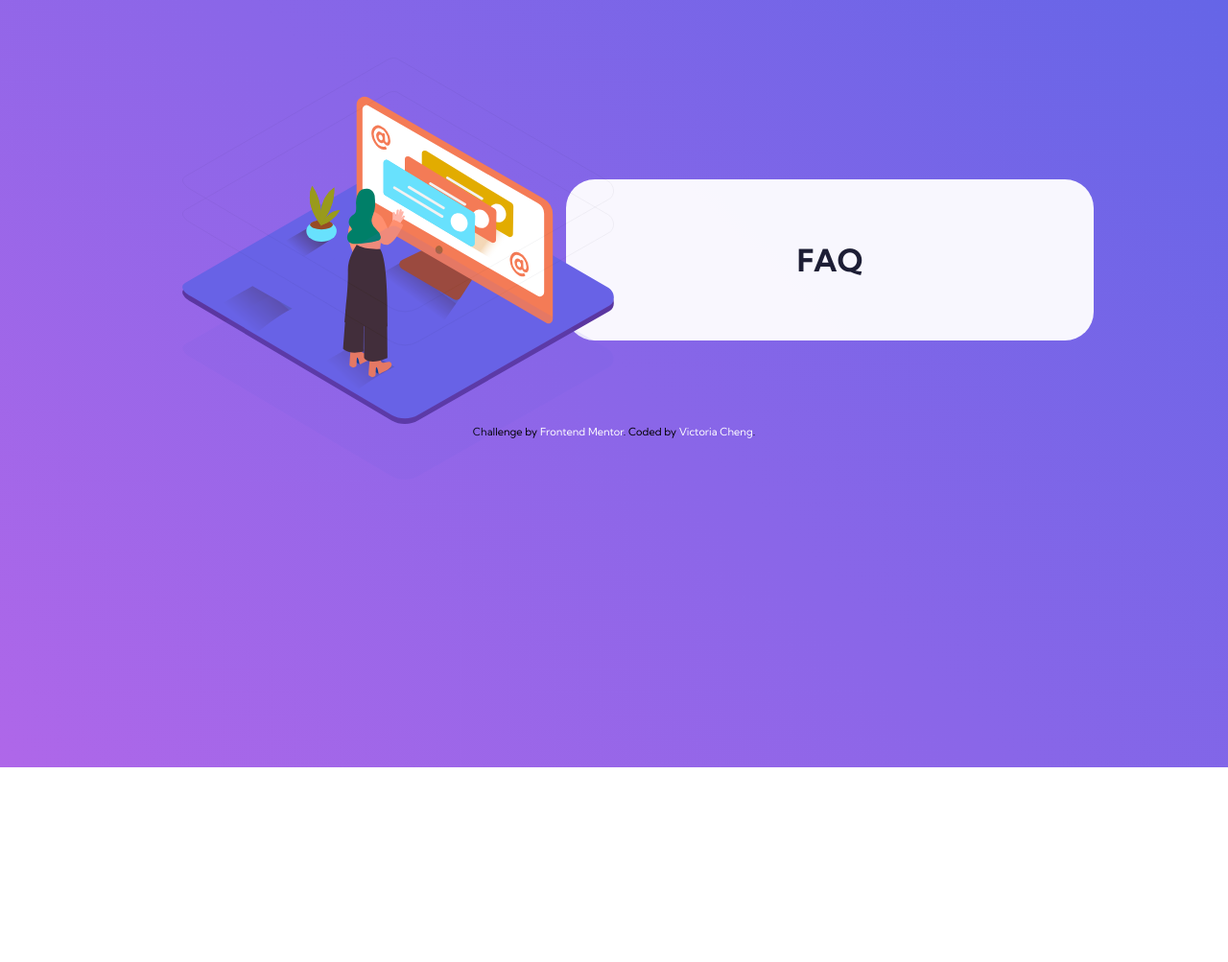
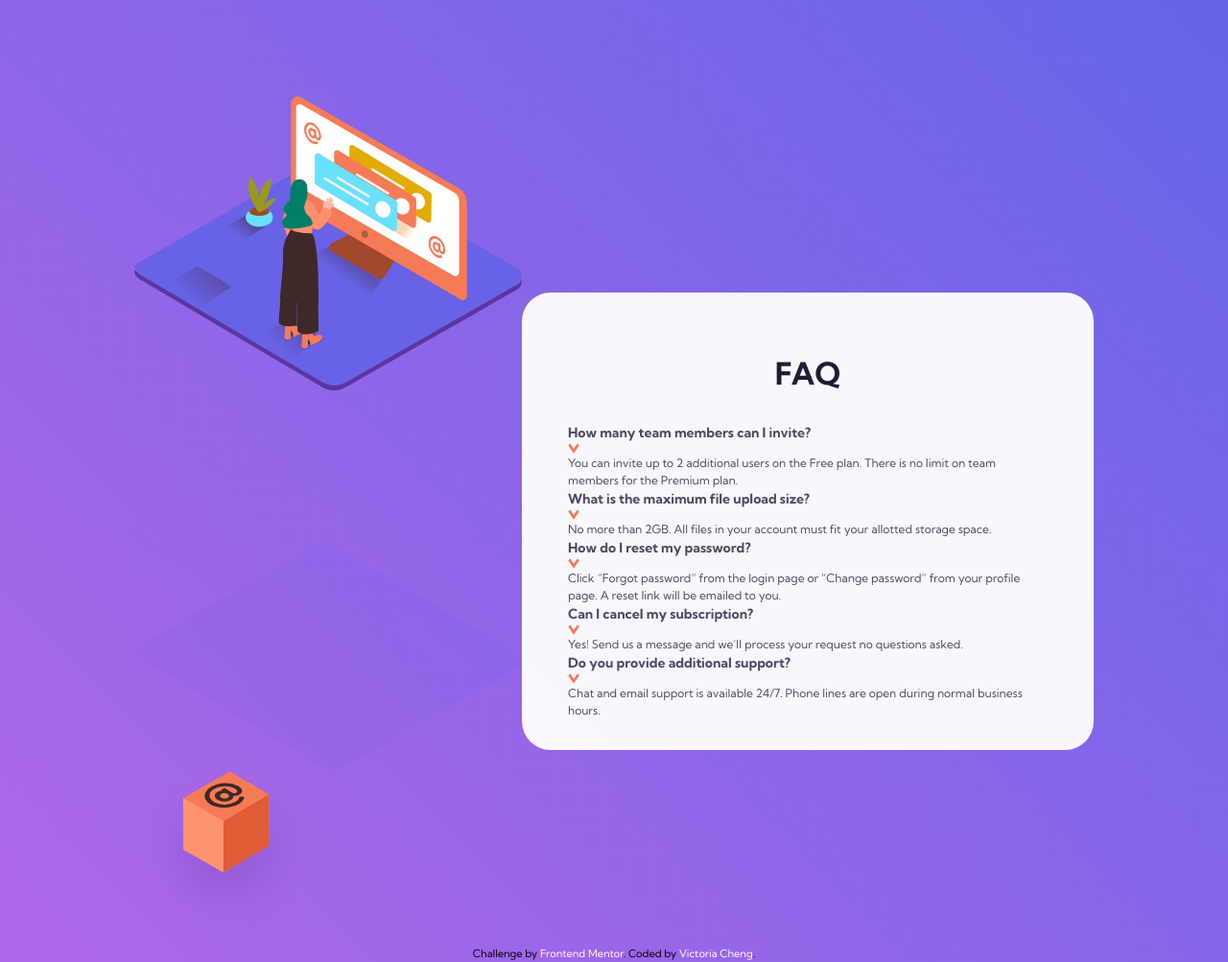
Before and after one commit to victoriacheng15/frontend-mentor-challenges, a plain HTML site: page faq-accordion-card/index.html in a window 1280 px wide. Shown: the whole page at 96% size. Before the commit the page ends 800 px from the top, so only its background shows below. Drawn offline with Linux system fonts and the light colour scheme.

Commit message:
fix wrapper groups and edit tag names

```diff
--- a/faq-accordion-card/index.html
+++ b/faq-accordion-card/index.html
@@ -15,13 +15,24 @@
   </head>
   <body>
     <main class="container">
-      <div class="image-container">
-        <img class="front-image" src="./images/illustration-woman-online-desktop.svg" alt="" />
-        <img class="back-image" src="./images/bg-pattern-desktop.svg" alt="" />
-      </div>
+      <section class="image">
+        <img
+          class="image-front"
+          src="./images/illustration-woman-online-desktop.svg"
+          alt="illustration of woman computer"
+        />
+        <img class="image-back" src="./images/bg-pattern-desktop.svg" alt="" />
+        <img
+          class="image-box"
+          src="./images/illustration-box-desktop.svg"
+          alt="illustrator of box"
+        />
+      </section>
       <div class="card">
-        <h2 class="card-title">FAQ</h2>
-        <div class="questions-answers"></div>
+        <div class="card-wrapper">
+          <h2 class="card-title">FAQ</h2>
+          <section class="card-faq"></section>
+        </div>
       </div>
     </main>
     <footer class="attribution">
```
